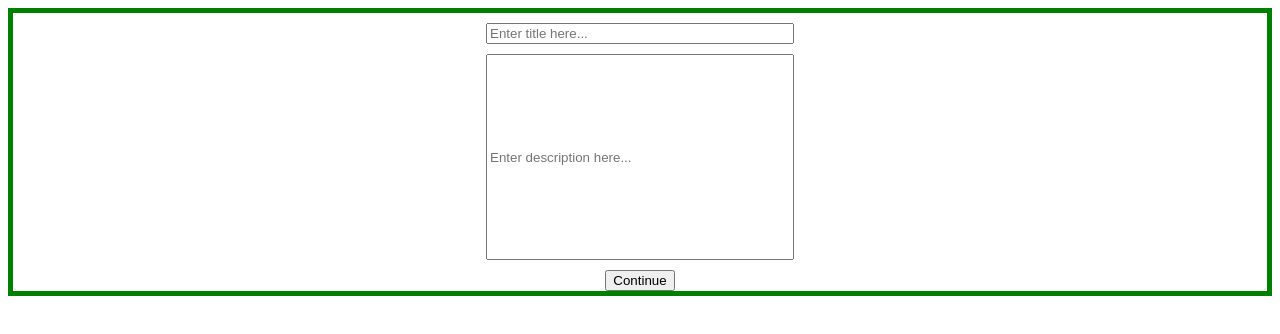
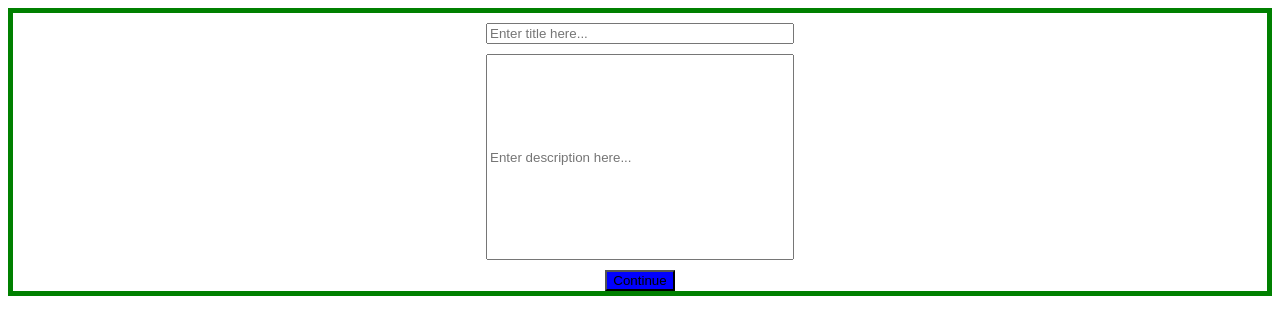
Before and after one commit to CoderDragon53/ProgressTracker.com, a plain HTML site: page add.html in a window 1280 px wide. Drawn offline with Linux system fonts and the light colour scheme.

Commit message:
Update styling.css

```diff
--- a/styling.css
+++ b/styling.css
@@ -19,3 +19,7 @@
   height: 200px;
   display: block;
 }
+
+#hi{
+  background-color: blue;
+}
```
